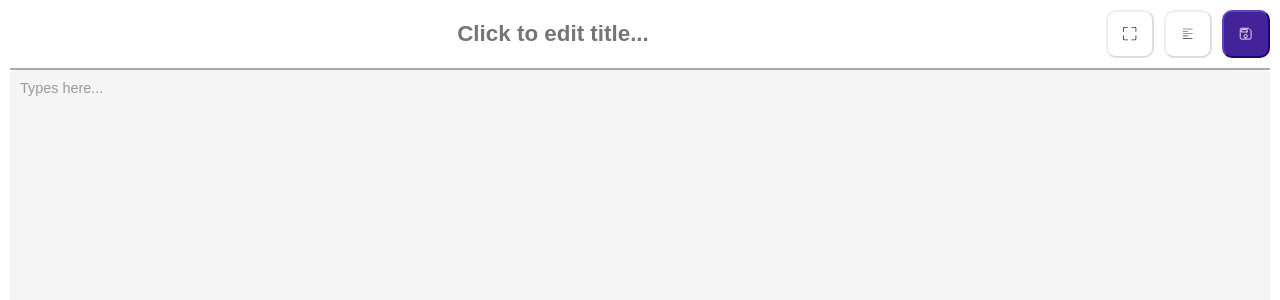
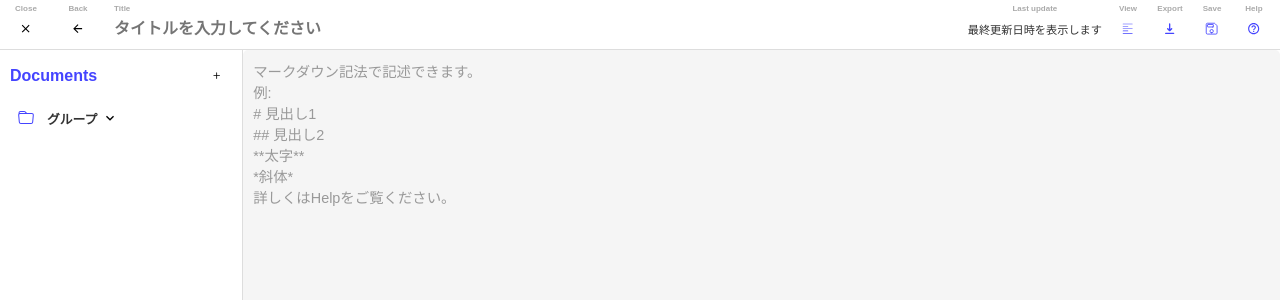
Before and after one commit to syxnji/ShareMd, a Next.js app: page /Try in a window 1280 px wide. Shown: the top 300 px of the page. Built offline with nearby package versions, Linux system fonts and the light colour scheme.

Commit message:
機能改善: トライページのUIとUX最適化

```diff
--- a/src/components/Markdown/index.jsx
+++ b/src/components/Markdown/index.jsx
@@ -8,6 +8,7 @@ import { toast } from 'react-toastify';
 
 
 export function Markdown({ content, change, view, permission }) {
+    const placeholder = "マークダウン記法で記述できます。\n例:\n# 見出し1\n## 見出し2\n**太字**\n*斜体*\n詳しくはHelpをご覧ください。";
 
     // MARK:コピー
     const copy = (text) => {
@@ -186,7 +187,7 @@ export function Markdown({ content, change, view, permission }) {
                 <div className={styles.noteInput}>
                     <textarea
                     name='content'
-                    placeholder="Types here..."
+                    placeholder={placeholder}
                     value={content}
                     onChange={change}
                     disabled={permission === 3}
--- a/src/components/Menus/EditorMenu/index.jsx
+++ b/src/components/Menus/EditorMenu/index.jsx
@@ -4,6 +4,7 @@ import { Menu } from '@/components/UI/Menu';
 import { BsFileEarmark, BsFolder, BsPlus } from 'react-icons/bs';
 import styles from './editorMenu.module.css';
 import { MdKeyboardArrowDown, MdKeyboardArrowUp } from 'react-icons/md';
+import React from 'react';
 
 export function EditorMenu({menuState, menuContentGroup, menuContentNote}){
     const [openGroups, setOpenGroups] = useState({});
@@ -21,6 +22,7 @@ export function EditorMenu({menuState, menuContentGroup, menuContentNote}){
 
     return (
         <Menu menuState={menuState}>
+            {menuContentGroup !== null ? (
                 <div className={styles.menuContents}>
 
                 {/* メニューのヘッダー */}
@@ -37,8 +39,8 @@ export function EditorMenu({menuState, menuContentGroup, menuContentNote}){
                     {/* グループ */}
                     <div className={styles.groups}>
                         {Array.isArray(menuContentGroup) && menuContentGroup.map((group) => (
-                        <>
-                        <div className={styles.group} key={group.id} onClick={() => toggleGroup(group.id)}>
+                        <React.Fragment key={group.id}>
+                            <div className={styles.group} onClick={() => toggleGroup(group.id)}>
                                 <div className={styles.groupIcon}>
                                     <BsFolder/>
                                 </div>
@@ -65,12 +67,20 @@ export function EditorMenu({menuState, menuContentGroup, menuContentNote}){
                                 ))
                             ) : null}
 
-                        </>
+                        </React.Fragment>
                         ))}
+                    </div>
 
                 </div>
+
+                </div>
+            ) : (
+                <div className={styles.menuContents}>
+                    <div className={styles.try}>
+                        <p className={styles.tryText}>ログインしてグループへ参加またはグループを作成してください</p>
                     </div>
                 </div>
+            )}
         </Menu>
     )
 }
--- a/src/pages/Editor/[id].jsx
+++ b/src/pages/Editor/[id].jsx
@@ -12,8 +12,7 @@ import styles from "./editor.module.css"
 import 'react-toastify/dist/ReactToastify.css';
 // icon
 import { IoLogoMarkdown, IoSaveOutline } from "react-icons/io5";
-import { BsFullscreen, BsFullscreenExit } from "react-icons/bs";
-import { MdArrowBack, MdArrowBackIos, MdClose, MdHelpOutline, MdMenu } from "react-icons/md";
+import { MdArrowBack, MdClose, MdHelpOutline, MdMenu } from "react-icons/md";
 import { CiTextAlignLeft } from "react-icons/ci";
 import { HiDownload } from "react-icons/hi";
 import { EditorMenu } from '@/components/Menus/EditorMenu';
@@ -222,7 +221,7 @@ export default function MarkdownEditor({ id }) {
                             className={styles.titleInput}
                             value={noteTitle}
                             onChange={handleChangeTitle}
-                            placeholder='Click to edit title...'
+                            placeholder='タイトルを入力してください'
                             />
                         </div>
 
--- a/src/pages/Try/index.jsx
+++ b/src/pages/Try/index.jsx
@@ -1,18 +1,20 @@
 "use client"
-import { useState } from "react";
+import { useState, useEffect } from "react";
 import { useRouter } from 'next/navigation';
 import { useSearchParams } from 'next/navigation';
 import Cookies from "js-cookie";
 // components
 import { Markdown } from "@/components/Markdown";
-import { ImgBtn } from '@/components/UI/ImgBtn/index.jsx';
 import { ToastContainer, toast } from 'react-toastify';
 // style
 import styles from "./try.module.css";
 // icon
 import { IoLogoMarkdown, IoSaveOutline } from "react-icons/io5";
-import { BsFullscreen, BsFullscreenExit } from "react-icons/bs";
+import { MdArrowBack, MdClose, MdHelpOutline, MdMenu } from "react-icons/md";
 import { CiTextAlignLeft } from "react-icons/ci";
+import { HiDownload } from "react-icons/hi";
+import { EditorMenu } from '@/components/Menus/EditorMenu';
+import { MarkdownHelp } from '@/components/Modals/MarkdownHelp';
 
 export default function TryCreateNote() {
     // MARK: ノートのタイトルを取得
@@ -21,12 +23,6 @@ export default function TryCreateNote() {
 
     // MARK: ルーティング
     const router = useRouter();
-
-    // MARK: 全画面表示
-    const [screen, setScreen] = useState(false);
-    const toggleScreen = () => {
-        setScreen(!screen);
-    }
 
     // MARK: ビューアー表示
     const [view, setView] = useState(false);
@@ -55,11 +51,9 @@ export default function TryCreateNote() {
         if (Cookies.get('id')) {
             // ユーザーIDを取得
             const currentUserId = parseInt(Cookies.get('id'));
-            console.log('ログイン済:',currentUserId)
             // プライベートグループを取得
             const response = await fetch(`/api/db?table=privateGroup&userId=${currentUserId}`);
             const privateGroup = await response.json();
-            console.log('res:',privateGroup)
             const privateGroupId = privateGroup.results[0].id;
             // ノートの内容をエンコード
             const encodedContent = encodeURIComponent(noteContent);
@@ -85,58 +79,177 @@ export default function TryCreateNote() {
         }
     }
 
+    // MARK: メニューの表示
+    const [menuState, setMenuState] = useState(true);
+    const toggleMenuState = (e) => {
+        e.preventDefault();
+        setMenuState(!menuState);
+    }
+
+    // MARK: ノートの戻る
+    const handleBack = (e) => {
+        e.preventDefault();
+        window.location.assign('/Library');
+    }
+
+    // MARK: ノートのエクスポート
+    const handleExport = (e) => {
+        e.preventDefault();
+        const blob = new Blob([noteContent], { type: 'text/markdown' });
+        const url = URL.createObjectURL(blob);
+        const a = document.createElement('a');
+        a.href = url;
+        a.download = `${noteTitle || 'untitled'}.md`;
+        document.body.appendChild(a);
+        a.click();
+        document.body.removeChild(a);
+        URL.revokeObjectURL(url);
+        toast.success('エクスポートしました');
+    }
+
+    // MARK: ショートカットキー
+    useEffect(() => {
+        const handleKeyDown = (e) => {
+            if ((e.ctrlKey || e.metaKey) && e.key === 's') {
+                e.preventDefault();
+                handleSave();
+            }
+        };
+
+        document.addEventListener('keydown', handleKeyDown);
+
+        return () => {
+            document.removeEventListener('keydown', handleKeyDown);
+        };
+    }, [handleSave]);
+
+    // MARK:ヘルプモーダル
+    const [help, setHelp] = useState(false);
+    const toggleHelp = (e) => {
+        e.preventDefault();
+        setHelp(!help);
+    }
+
+    // MARK: トライ - データ
+    const id = 0;
+
+    const permission = 1;
+
+    const menuContentGroup = [
+        {
+            id: 1,
+            name: 'グループ',
+        }
+    ]
+    const menuContentNote = [
+        {
+            id: 0,
+            title: 'ノート',
+            group_id: 1,
+        }
+    ]
+
+    const noteUpdatedAt = null;
+
 
     return (
-        <>
-        {screen ? (
-            <main className={styles.full}>
-                <ToastContainer />
-                <div className={styles.content}>
-                    <Markdown content={noteContent} change={handleChange} view={view}/>
-                </div>
-                <div className={styles.menu}>
-                    <div className={styles.saveBtn}>
-                        <ImgBtn img={<IoSaveOutline/>} click={handleSave} color="main"/>
-                    </div>
-                    <div className={styles.screenBtn}>
-                        <ImgBtn img={screen ? <BsFullscreenExit /> : <BsFullscreen />} click={toggleScreen}/>
-                    </div>
-                    <div className={styles.viewBtn}>
-                        <ImgBtn img={view ? <IoLogoMarkdown /> : <CiTextAlignLeft />} click={toggleViewer}/>
-                    </div>
-                </div>
-            </main>
-        ) : (
         <main className={styles.main}>
+            {/* MARK: Toast */}
             <ToastContainer />
 
+            {/* MARK: Menu */}
+            <EditorMenu menuState={menuState} menuContentGroup={menuContentGroup} menuContentNote={menuContentNote}/>
+
+            {/* MARK: Content */}
             <div className={styles.content}>
                 <form>
                     <div className={styles.head}>
+                        {/* メニューの表示/非表示 */}
+                        <div className={styles.btnContents}>
+                            <label htmlFor='editorMenuBtn' className={styles.label}>
+                                {menuState ? 'Close' : 'Menu'}
+                            </label>
+                            <button className={styles.editorMenuBtn} onClick={(e) => toggleMenuState(e)}>
+                                {menuState ? <MdClose/> : <MdMenu/>}
+                            </button>
+                        </div>
+
+                        {/* ノートの戻る */}
+                        <div className={styles.btnContents}>
+                            <label htmlFor='backBtn' className={styles.label}>
+                                Back
+                            </label>
+                            <button className={styles.backBtn} onClick={handleBack}>
+                                <MdArrowBack />
+                            </button>
+                        </div>
+
+                        {/* ノートのタイトル */}
+                        <div className={styles.title}>
+                            <label htmlFor='title' className={styles.label}>
+                                Title
+                            </label>
                         <input
                             name='title'
-                                className={styles.title}
+                            className={styles.titleInput}
                             value={noteTitle}
                             onChange={handleChangeTitle}
-                                placeholder='Click to edit title...'
+                            placeholder='タイトルを入力してください'
                             />
+                        </div>
+
+                        {/* ボタン */}
                         <div className={styles.btns}>
-                                <div className={styles.screenBtn}>
-                                    <ImgBtn img={screen ? <BsFullscreenExit /> : <BsFullscreen />} click={toggleScreen}/>
+                            <div className={styles.btnContents}>
+                                <label htmlFor='update' className={styles.label}>
+                                    Last update
+                                </label>
+                                <p className={styles.date}>
+                                    {noteUpdatedAt ? new Date(noteUpdatedAt).toLocaleString() : '最終更新日時を表示します'}
+                                </p>
                             </div>
-                                <div className={styles.viewBtn}>
-                                    <ImgBtn img={view ? <IoLogoMarkdown /> : <CiTextAlignLeft />} click={toggleViewer}/>
+                            <div className={styles.btnContents}>
+                                <label htmlFor='viewBtn' className={styles.label}>
+                                    View
+                                </label>
+                                <button className={view ? styles.md : styles.edit} onClick={toggleViewer}>
+                                    {view ? <IoLogoMarkdown /> : <CiTextAlignLeft />}
+                                </button>
                             </div>
-                                <div className={styles.saveBtn}>
-                                    <ImgBtn img={<IoSaveOutline/>} click={handleSave} color="main"/>
+                            <div className={styles.btnContents}>
+                                <label htmlFor='exportBtn' className={styles.label}>
+                                    Export
+                                </label>
+                                <button className={styles.exportBtn} onClick={handleExport}>
+                                    <HiDownload/>
+                                </button>
+                            </div>
+                            <div className={styles.btnContents}>
+                                <label htmlFor='saveBtn' className={styles.label}>
+                                    Save
+                                </label>
+                                <button className={styles.saveBtn} onClick={handleSave}>
+                                    <IoSaveOutline/>
+                                    </button>
+                            </div>
+                            <div className={styles.btnContents}>
+                                <label htmlFor='helpBtn' className={styles.label}>
+                                    Help
+                                </label>
+                                <button className={styles.helpBtn} onClick={toggleHelp}>
+                                    <MdHelpOutline />
+                                </button>
                             </div>
                         </div>
                     </div>
-                        <Markdown content={noteContent} change={handleChange} view={view}/>
+                    <div className={styles.body}>
+                    {help && (
+                        <MarkdownHelp/>
+                    )}
+                        <Markdown id={id} content={noteContent} change={handleChange} view={view} permission={permission}/>
+                    </div>
                 </form>
             </div>
         </main>
-        )}
-        </>
     )
 }
--- a/src/pages/Try/try.module.css
+++ b/src/pages/Try/try.module.css
@@ -1,202 +1,122 @@
-
+/* MARK: COMMON */
 .main{
     display: flex;
 }
-.full{
-    display: flex;
+.label{
+    font-size: 0.5rem;
+    font-weight: bold;
+    color: #aaa;
 }
-.menu{
-    position: fixed;
-    top: 10px;
-    right: 10px;
+.btnContents{
     display: flex;
     flex-direction: column;
+    justify-content: center;
+    align-items: center;
+}
+/* MARK: HEAD */
+.head{
+    position: fixed;
+    top: 0px;
+    left: 0px;
+    height: 50px;
+    width: 100%;
+    background-color: #fff;
+    display: flex;
+    gap: 20px;
+    justify-content: space-between;
+    align-items: center;
+    border-bottom: solid 1px #ddd;
+    padding: 0 10px;
+}
+.editorMenu{
+    display: flex;
+    justify-content: center;
+    align-items: center;
+}
+.editorMenuBtn{
+    width: 32px;
+    height: 32px;
+    display: flex;
+    justify-content: center;
+    align-items: center;
+    background-color: transparent;
+    border: none;
+    border-radius: 100px;
+    transition: all 0.3s;
+}
+.editorMenuBtn:hover{
+    background-color: #eee;
+}
+.backBtn{
+    width: 32px;
+    height: 32px;
+    display: flex;
+    justify-content: center;
+    align-items: center;
+    background-color: transparent;
+    border: none;
+    border-radius: 100px;
+    transition: all 0.3s;
+}
+.backBtn:hover{
+    background-color: #eee;
+}
+.title{
+    flex: 1;
+    display: flex;
+    flex-direction: column;
+}
+.titleInput{
+    height: 32px;
+    font-family: inherit;
+    text-align: left;
+    font-size: 1rem;
+    font-weight: bold;
+    color: #333;
+    border: none;
+    outline: none;
+    overflow: hidden;
+}
+.date{
+    display: flex;
+    justify-content: center;
+    align-items: center;
+    height: 32px;
+    font-size: 0.7rem;
+    color: #333;
+}
+.btns{
+    display: flex;
     gap: 10px;
-    background-color: #ddd;
-    padding: 10px;
-    border-radius: 10px;
+}
+.btns button{
+    width: 32px;
+    height: 32px;
+    display: flex;
+    justify-content: center;
+    align-items: center;
+    background-color: transparent;
+    border: none;
+    border-radius: 100px;
+    color: #44f;
+    transition: all 0.3s;
+}
+.btns button:hover{
+    background-color: #eee;
 }
 
+/* MARK: BODY */
+.body{
+    width: 100%;
+    height: 100%;
+}
 .content{
     width: 100%;
-    padding: 10px;
+    margin-top: 50px;
 }
-
 .content form{
     width: 100%;
     height: 100%;
     display: flex;
     flex-direction: column;
 }
-.fullContent{
-    width: 100%;
-    height: 100vh;
-}
-
-/* head */
-.head{
-    position: sticky;
-    top: 0px;
-    display: flex;
-    align-items: center;
-    gap: 10px;
-    border-bottom: solid 2px #aaa;
-    padding-bottom: 10px;
-    background-color: #fff;
-}
-.backBtn{
-    width: 42px;
-    height: 42px;
-    display: flex;
-    justify-content: center;
-    align-items: center;
-    background-color: transparent;
-    border: none;
-    border-radius: 10px;
-}
-.backBtn:hover{
-    background-color: #ddd;
-}
-@media (max-width: 767px) {
-    .title{
-        width: 50%;
-    }
-}
-.title{
-    flex: 1;
-    height: 48px;
-    font-family: inherit;
-    text-align: center;
-    font-size: 1.4rem;
-    font-weight: bold;
-    color: #333;
-    border: none;
-    /* border-bottom: solid 2px #aaa; */
-    outline: none;
-    overflow: hidden;
-}
-.btns{
-    display: flex;
-    gap: 10px;
-}
-.md button{
-    background-color: #333;
-    color: #fff;
-}
-/* editor */
-.showEditorButton{
-    width: 50%;
-    display: flex;
-    justify-content: space-between;
-    color: #fff;
-    font-weight: bold;
-    background-color: #333;
-    padding: 10px;
-    border: none;
-    border: solid 1px #777;
-    border-bottom: none;
-    border-radius: 10px 10px 0 0;
-    transition: all 0.3s;
-}
-.showEditorButton:hover{
-    background-color: #fff;
-    color: #333;
-}
-.hideEditorButton{
-    width: 50%;
-    display: flex;
-    justify-content: space-between;
-    color: #333;
-    font-weight: bold;
-    background-color: #eee;
-    padding: 10px;
-    border: solid 1px #777;
-    border-bottom: none;
-    border-radius: 10px 10px 0 0;
-    transition: all 0.3s;
-}
-.showEditorArea{
-    position: relative;
-    width: 100%;
-    height: 80vh;
-    overflow: scroll;
-    scrollbar-width: none;
-}
-.showInputArea{
-    position: absolute;
-    inset: 0;
-    height: 80vh;
-    padding: 10px 0;
-    border: solid 1px #333;
-    border-radius: 0 0 10px 10px;
-    resize: none;
-}
-.hideEditorArea{
-    display: none;
-}
-
-/* viewer */
-.showViewerButton{
-    width: 50%;
-    display: flex;
-    justify-content: space-between;
-    color: #fff;
-    font-weight: bold;
-    background-color: #333;
-    padding: 10px;
-    border: solid 1px #777;
-    border-radius: 10px 10px 0 0;
-}
-.showViewerButton:hover{
-    background-color: #fff;
-    color: #333;
-}
-.hideViewerButton{
-    width: 50%;
-    display: flex;
-    justify-content: space-between;
-    color: #333;
-    font-weight: bold;
-    background-color: #eee;
-    padding: 10px;
-    border: solid 1px #777;
-    border-bottom: none;
-    border-radius: 10px 10px 0 0;
-    transition: all 0.3s;
-}
-.showViewerArea{
-    position: relative;
-    width: 100%;
-    height: 80vh;
-    overflow: scroll;
-    scrollbar-width: none;
-}
-.showPreviewArea{
-    height: 80vh;
-    border: solid 1px #333;
-    border-radius: 0 0 10px 10px;
-    overflow: scroll;
-    scrollbar-width: none;
-}
-.hideViewerArea{
-    display: none;
-}
-
-/* update */
-.update{
-    position: sticky;
-    bottom: 10px;
-    right: 10px;
-    width: 100%;
-    display: flex;
-    justify-content: flex-end;
-    gap: 10px;
-    /* margin-top: 10px; */
-}
-.last{
-    color: #aaa;
-    font-weight: bold;
-}
-.date{
-    color: #aaa;
-}
--- a/src/styles/index.module.css
+++ b/src/styles/index.module.css
@@ -3,6 +3,7 @@
 }
 
 .head{
+    height: 50px;
     position: fixed;
     top: 0;
     left: 0;
@@ -15,33 +16,41 @@
     background-color: #fff;
 }
 .headIcon{
+    display: flex;
+    align-items: center;
+    justify-content: center;
     color: #44f;
     font-size: 1.2rem;
 }
 .headTitle{
     flex: 1;
+    display: flex;
+    align-items: center;
+    justify-content: flex-start;
     font-size: 1.2rem;
     font-weight: bold;
-    color: #555;
+    color: #44f;
     overflow: hidden;
     text-overflow: ellipsis;
     white-space: nowrap;
 }
 .headButton{
+    height: 32px;
     display: flex;
     align-items: center;
     justify-content: center;
     gap: 5px;
     color: #333;
     text-decoration: none;
+    border: solid 1px #44f;
+    border-radius: 10px;
     padding: 10px;
-    border: solid 1px #333;
-    border-radius: 10px;
+    color: #44f;
+    font-size: 0.8rem;
     transition: all 0.3s ease;
 }
 .headButton:hover{
-    background-color: #333;
-    color: #fff;
+    scale: 1.05;
 }
 .content{
     height: 100%;
@@ -120,6 +129,7 @@
     border: none;
     border-radius: 10px;
     transition: all 0.3s ease;
+    text-decoration: none;
 }
 .submitButton:hover{
     background-color: #22d;
```
Also changed, not shown: src/components/Menus/EditorMenu/editorMenu.module.css (+13 -0 lines), src/pages/index.jsx (+5 -5 lines). Lines whose indentation alone changed are shown as unchanged.
